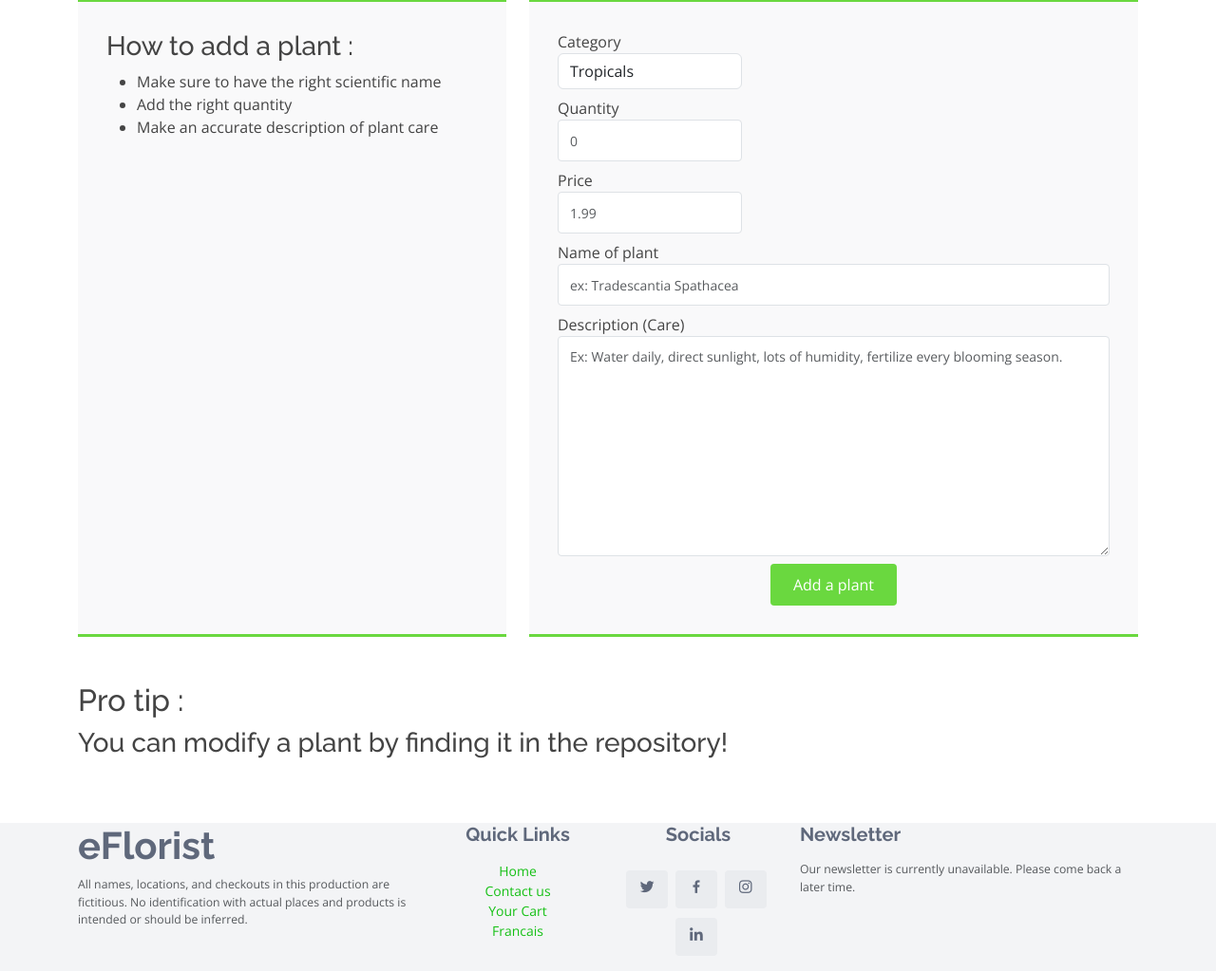
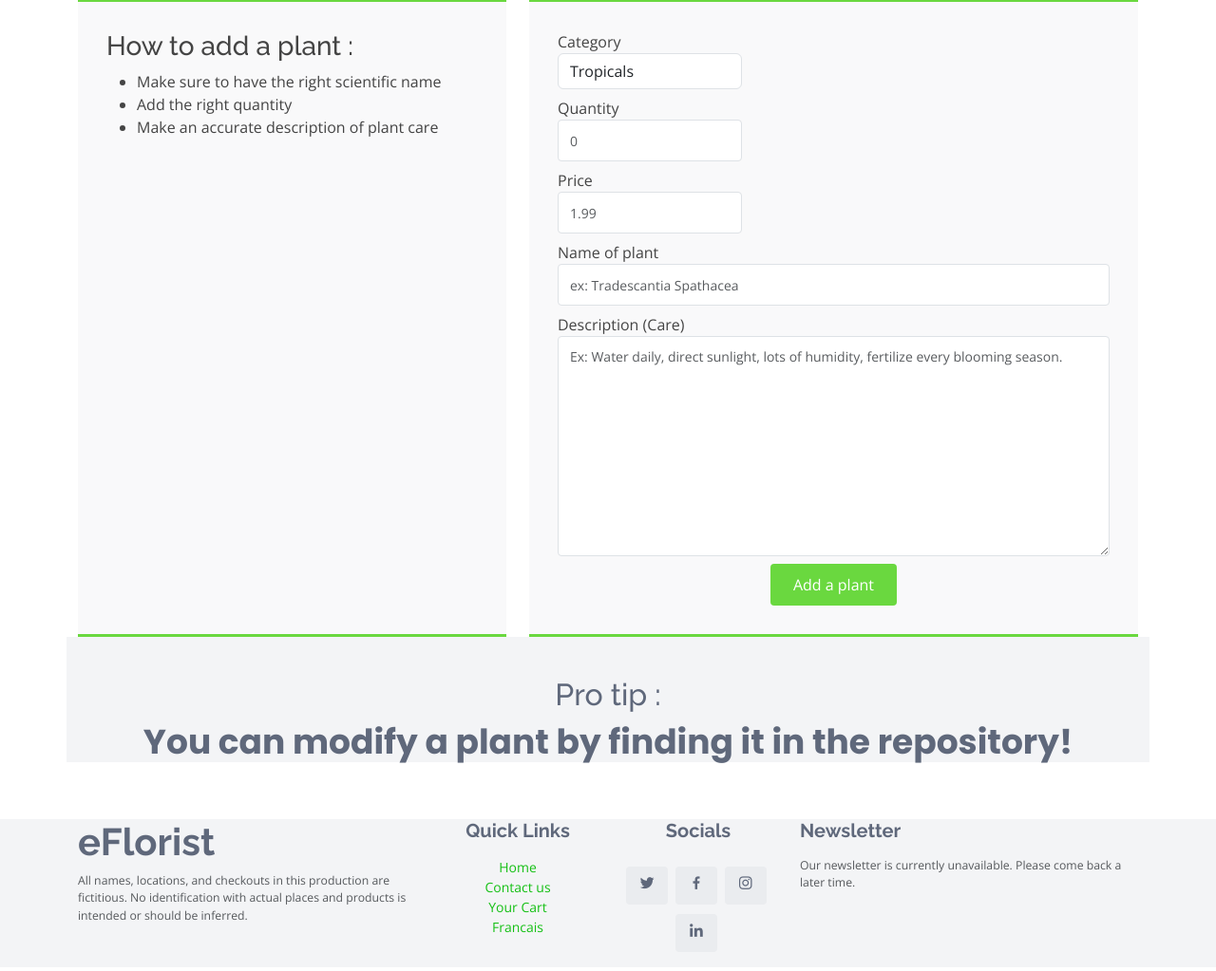
Before and after one commit to jamriou/Eflorist, a PHP site: page /add.php in a window 1280 px wide. Shown: the part 399-1422 px from the top of the page at 95% size. Run offline with PHP 8.4, Linux system fonts and the light colour scheme; the visitor is signed in with stand-in values (Sample User, id 1); some libraries are stand-ins or nearby versions.

Commit message:
Fixed protip

```diff
--- a/add.php
+++ b/add.php
@@ -136,11 +136,13 @@ if(time()-$_SESSION['timeOut'] > 1000)
           </div>
         </div>
       </div>
-      <div class="container">
-        <br><br>
-        <h2><?=$pro[$_SESSION['language']]?></h2>
+      <div id="footer" class="container">
+        <div class="footer-top">
+          <br><br>
+          <h2><?=$pro[$_SESSION['language']]?></h2>
 
-        <h3><?=$tip[$_SESSION['language']]?></h3>
+          <h3><?=$tip[$_SESSION['language']]?></h3>
+        </div>
       </div>
     </section><!-- End Contact Section -->
 
```
Also changed, not shown: manage.php (+6 -4 lines).
